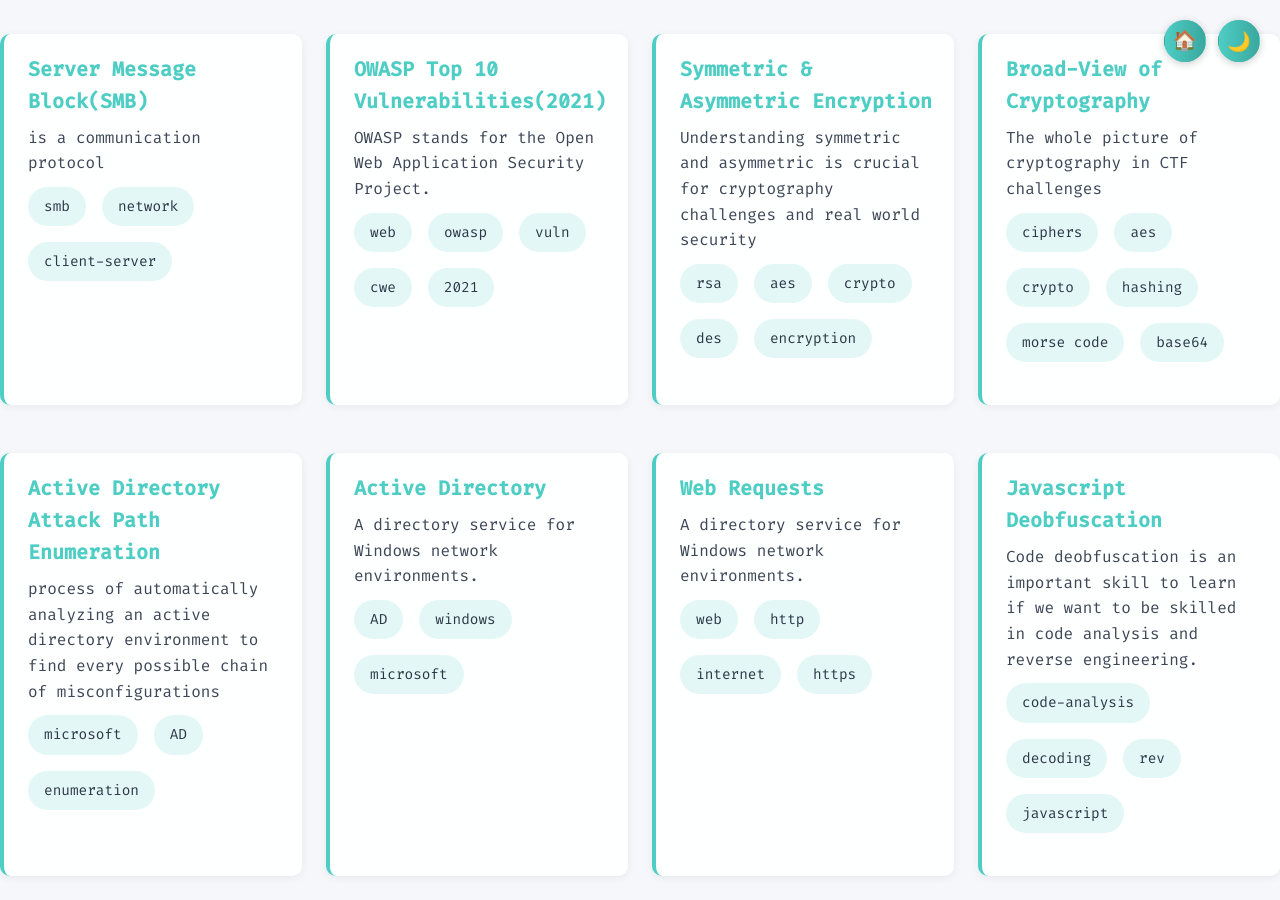
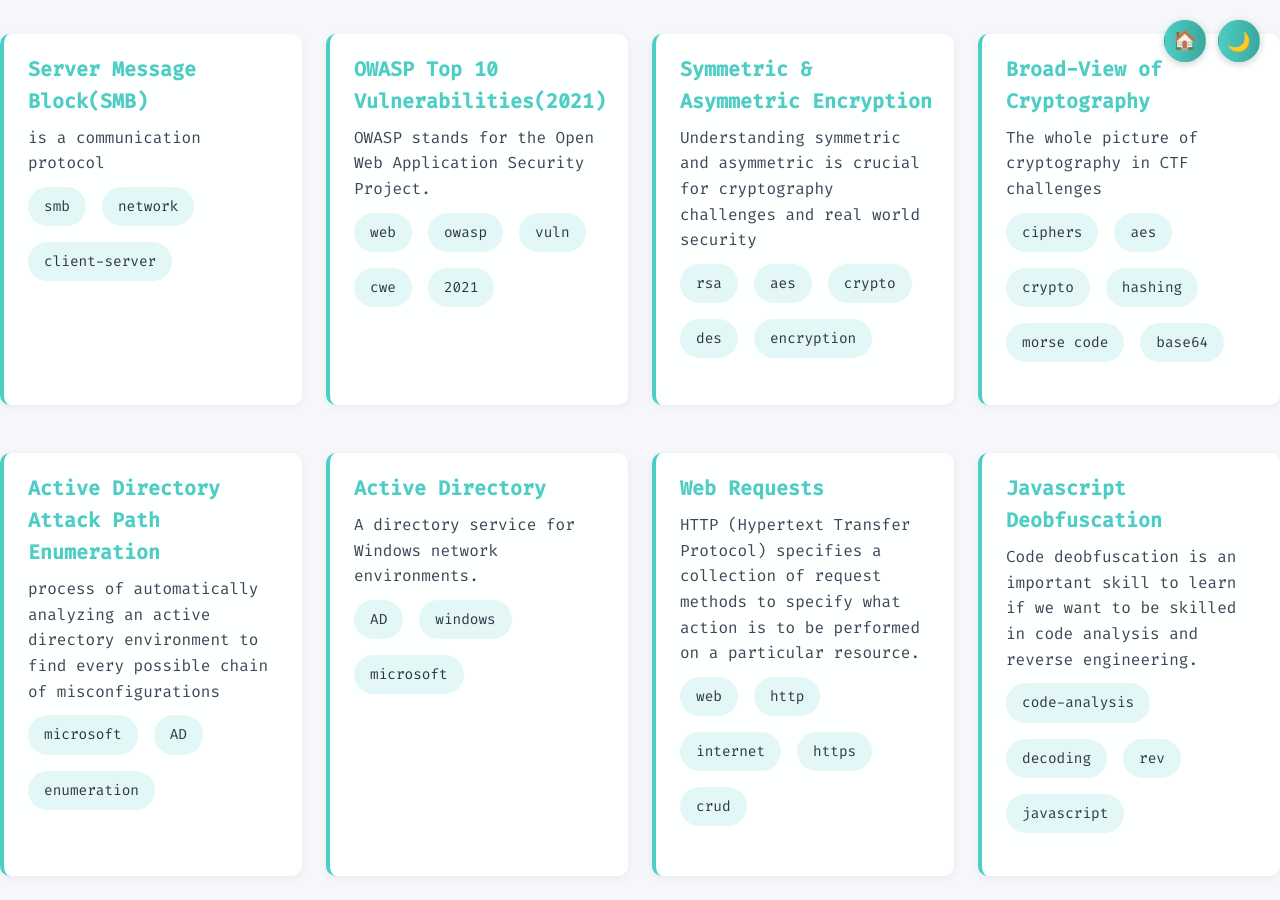
Before and after one commit to PathogenicKatt/PathogenicKatt.github.io, a Jekyll site: the page built from notes.md, in a window 1280 px wide and 900 px high, scrolled down 1906 px. Built offline with Jekyll 4.4.1, drawn with Linux system fonts in a browser that asks for light colours.

Commit message:
Fixed a typo

```diff
--- a/_notes/web-requests.md
+++ b/_notes/web-requests.md
@@ -1,8 +1,8 @@
 ---
 layout: note
 title: "Web Requests"
-description: "A directory service for Windows network environments."
-tags: [web, http, internet, https]
+description: "HTTP (Hypertext Transfer Protocol) specifies a collection of request methods to specify what action is to be performed on a particular resource."
+tags: [web, http, internet, https, crud]
 date: 2025-08-20
 ---
 
```
